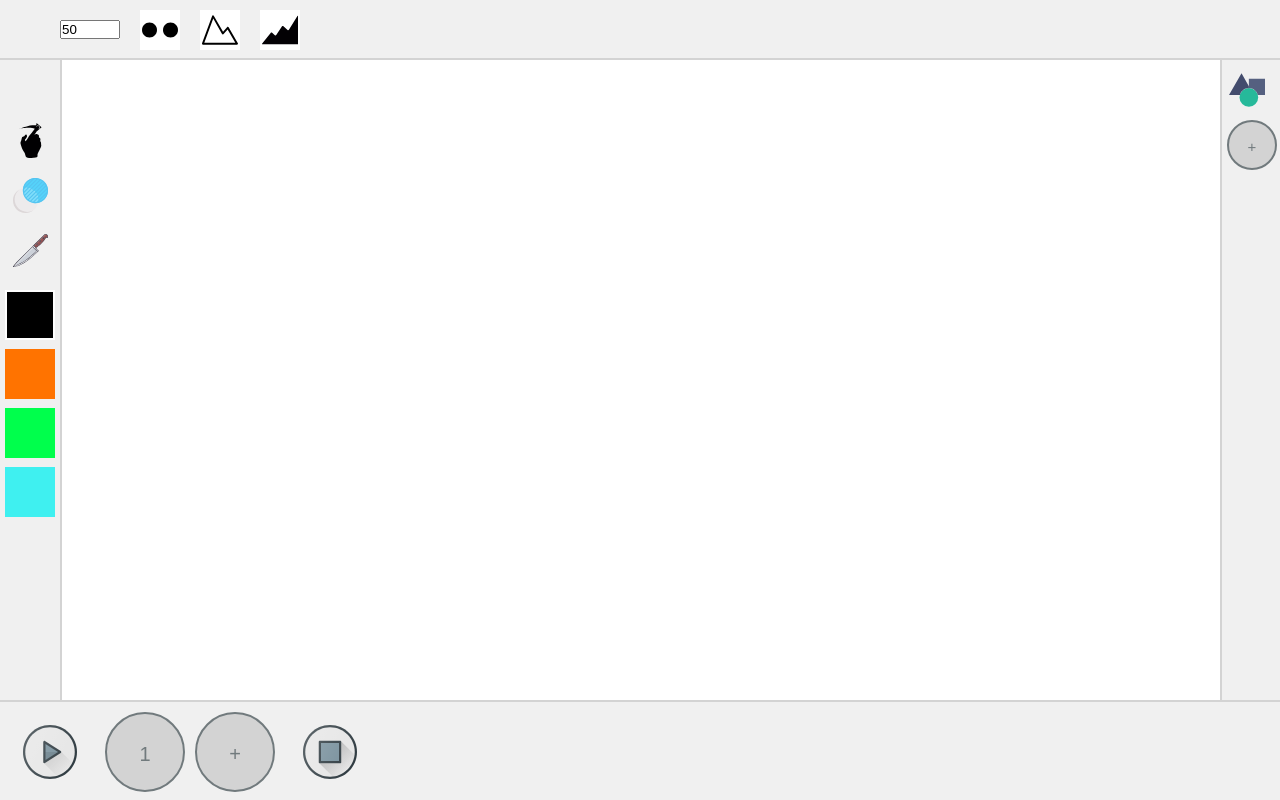
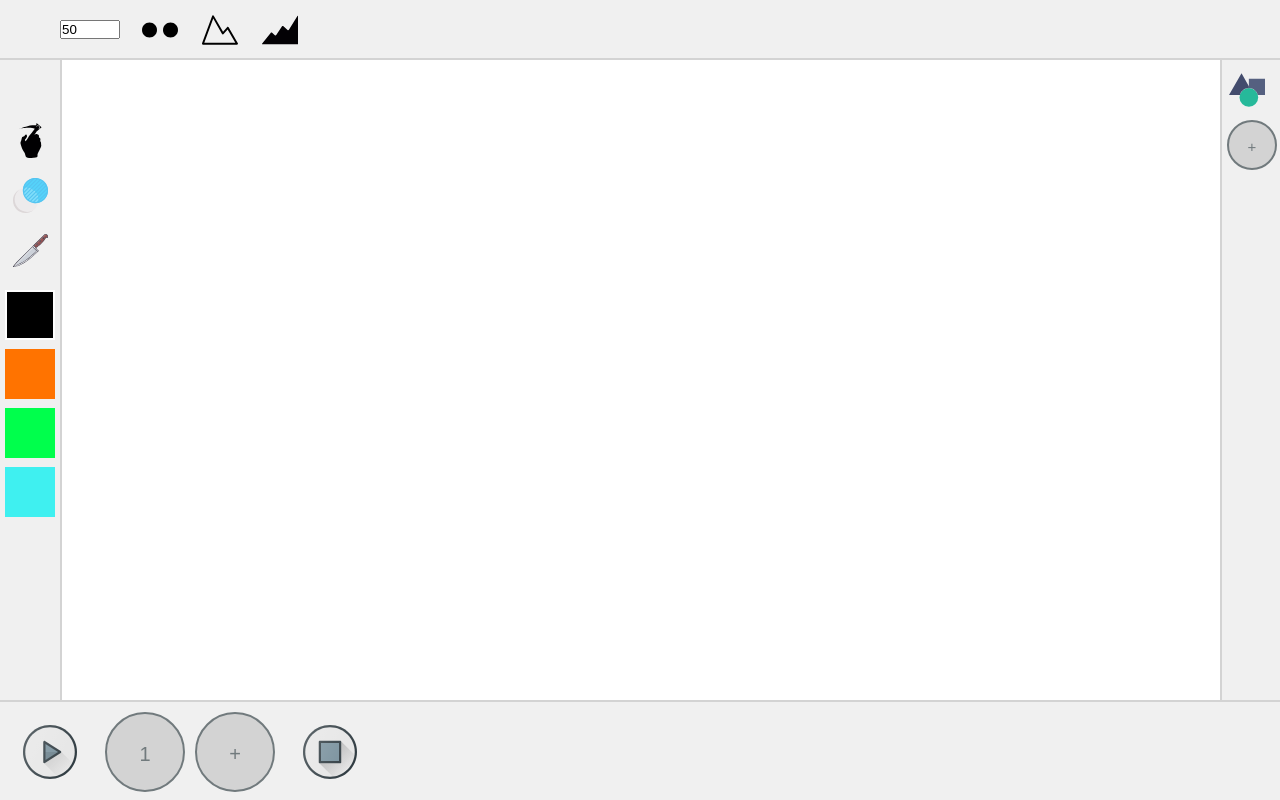
Before and after one commit to taborkomaria/editor-fanta-vision, a plain HTML site: page index.html in a window 1280 px wide. Drawn offline with nearby package versions, Linux system fonts and the light colour scheme.

Commit message:
edit button
New style of buttons in top line

```diff
--- a/styles/index.css
+++ b/styles/index.css
@@ -171,7 +171,7 @@ canvas{
   float: left
 }
 .top-line button{
-  background-color: white;
+  background-color: #f0f0f0;
   border:none;
   box-shadow: none;
   display: block;
```
